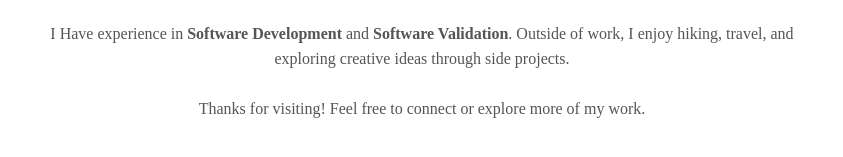
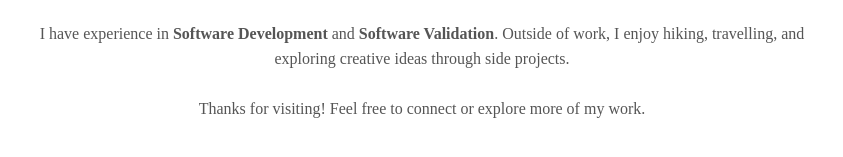
Before and after one commit to eranston/ProfileWebSite, a plain HTML site: page public/Html/About.html in a window 1280 px wide. Shown: the part 259-416 px from the top of the page, 218-1061 px from the left. Drawn offline with Linux system fonts and the light colour scheme.

Commit message:
fixed problem with and not visable

```diff
--- a/public/Html/About.html
+++ b/public/Html/About.html
@@ -22,8 +22,9 @@
           I enjoy working on innovative projects that solve real-world problems and love learning new technologies.
         </p>
         <p class="about">
-          I Have experience in <b>Software Development</b> and <b>Software Validation</b>.
-          Outside of work, I enjoy hiking, travel, and exploring creative ideas through side projects.
+          I have experience in <strong>Software Development</strong> and
+          <strong>Software Validation</strong>. Outside of work, I enjoy hiking,
+          travelling, and exploring creative ideas through side projects.
         </p>
         <p class="about">
           Thanks for visiting! Feel free to connect or explore more of my work.
```
